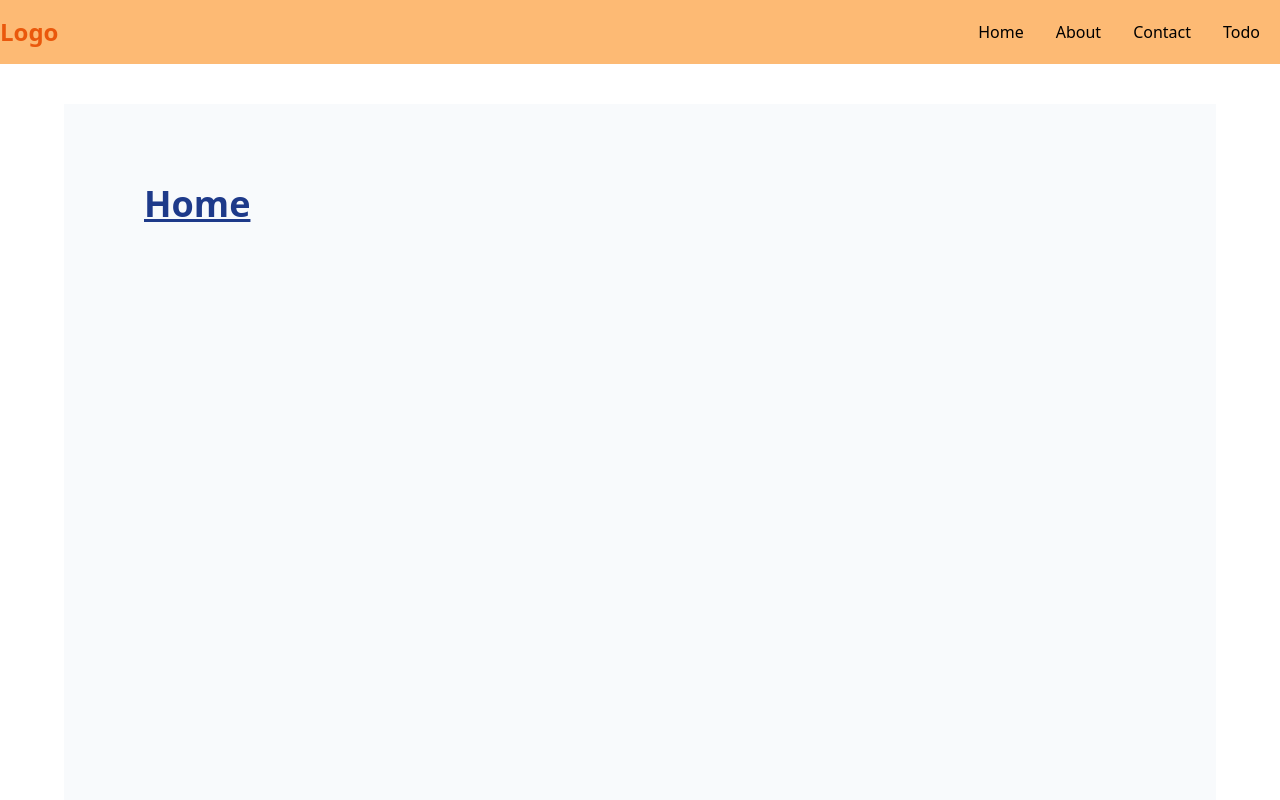
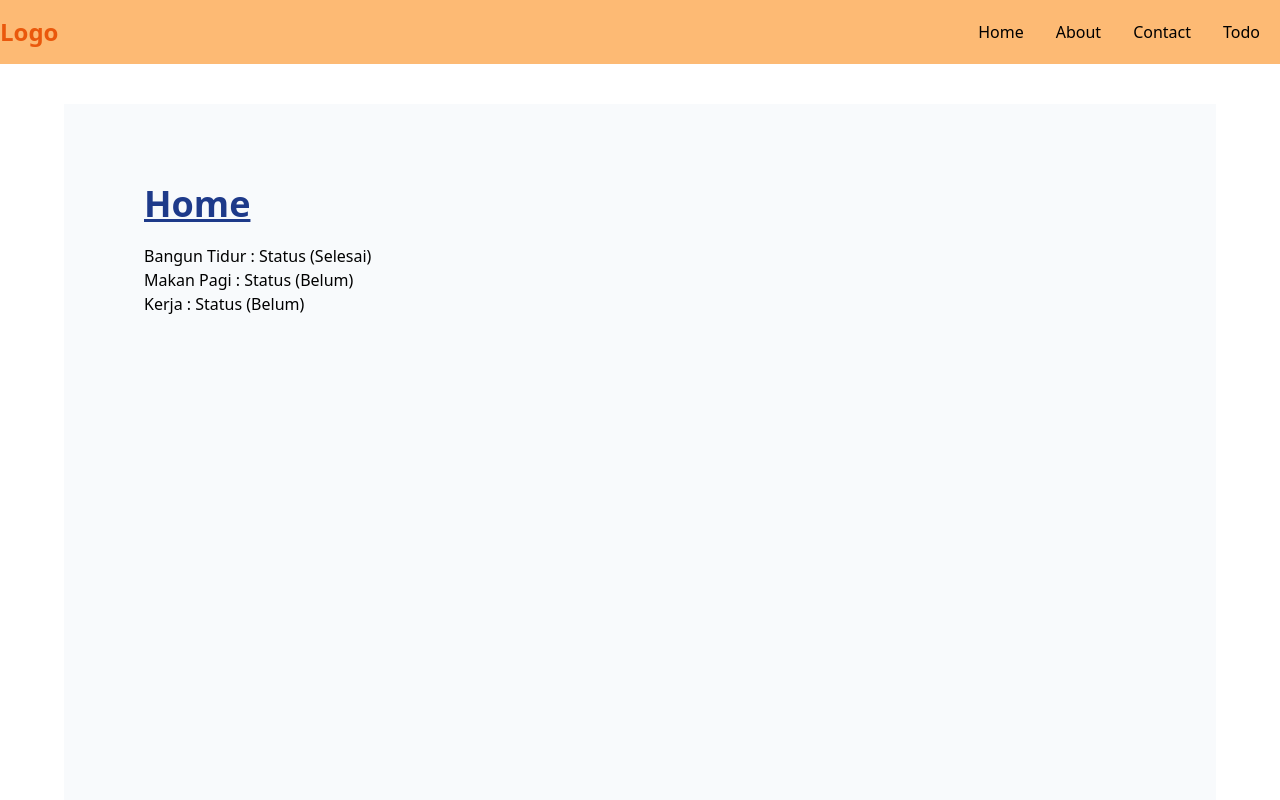
Before and after one commit to sayamelonk/ReactJS-Pemula, a React (Vite) app: page / in a window 1280 px wide. Shown: the top 800 px of the page. Built offline with nearby package versions, Linux system fonts and the light colour scheme.

Commit message:
React Hooks Dasar (UseContext)

```diff
--- /dev/null
+++ b/src/context/TodoContext.jsx
@@ -0,0 +1,61 @@
+import { createContext, useState } from 'react'
+import PropTypes from 'prop-types'
+
+export const TodoContext = createContext()
+
+export const TodoProvider = ({ children }) => {
+  const [todoList, setTodoList] = useState([
+    {
+      id: 1,
+      title: 'Bangun Tidur',
+      body: 'Bangun Tidur di Pagi Hari',
+      isComplete: true,
+    },
+    {
+      id: 2,
+      title: 'Makan Pagi',
+      body: 'Makan Soto Lamongan/Nasi Campur',
+      isComplete: false,
+    },
+    {
+      id: 3,
+      title: 'Kerja',
+      body: 'Kerja Kantoran dari Jam 9 Pagi - 5 Sore',
+      isComplete: false,
+    },
+  ])
+
+  const addTodo = (title, body) => {
+    let todoArray = todoList.length
+    setTodoList([
+      ...todoList,
+      {
+        id: todoArray + 1,
+        title: title,
+        body: body,
+        isComplete: false,
+      },
+    ])
+    // setTitle('')
+    // setBody('')
+  }
+
+  const changeStatusTodo = (id) => {
+    setTodoList((itemTodo) =>
+      itemTodo.map((data) =>
+        data.id === id ? { ...data, isComplete: true } : data,
+      ),
+    )
+    // console.log(todoList)
+  }
+
+  return (
+    <TodoContext.Provider value={{ todoList, addTodo, changeStatusTodo }}>
+      {children}
+    </TodoContext.Provider>
+  )
+}
+
+TodoProvider.propTypes = {
+  children: PropTypes.node.isRequired,
+}
--- a/src/main.jsx
+++ b/src/main.jsx
@@ -5,6 +5,7 @@ import HomeView from './page/HomeView.jsx'
 import AboutView from './page/AboutView.jsx'
 import TodoView from './page/TodoView.jsx'
 import ContactView from './page/ContactView.jsx'
+import { TodoProvider } from './context/TodoContext.jsx'
 
 import {
   createBrowserRouter,
@@ -25,5 +26,7 @@ const router = createBrowserRouter(
 )
 
 createRoot(document.getElementById('root')).render(
-  <RouterProvider router={router} />,
+  <TodoProvider>
+    <RouterProvider router={router} />
+  </TodoProvider>,
 )
--- a/src/page/HomeView.jsx
+++ b/src/page/HomeView.jsx
@@ -1,7 +1,22 @@
 import TittleHeader from '../components/TittleHeader'
+import { TodoContext } from '../context/TodoContext'
+import { useContext } from 'react'
 
 const HomeView = () => {
-  return <TittleHeader title={'Home'} />
+  const { todoList } = useContext(TodoContext)
+
+  return (
+    <>
+      <TittleHeader title={'Home'} />
+      <ul>
+        {todoList.map((todo) => (
+          <li key={todo.id}>
+            {todo.title} : Status ({todo.isComplete ? 'Selesai' : 'Belum'})
+          </li>
+        ))}
+      </ul>
+    </>
+  )
 }
 
 export default HomeView
--- a/src/page/TodoView.jsx
+++ b/src/page/TodoView.jsx
@@ -1,11 +1,14 @@
 import { FontAwesomeIcon } from '@fortawesome/react-fontawesome'
 import { faCheckCircle, faTimesCircle } from '@fortawesome/free-solid-svg-icons'
 import TittleHeader from '../components/TittleHeader'
-import { useState, useEffect } from 'react'
+import { useState, useEffect, useContext } from 'react'
+import { TodoContext } from '../context/TodoContext'
 
 const TodoView = () => {
   const [title, setTitle] = useState('')
   const [body, setBody] = useState('')
+
+  const { todoList, addTodo, changeStatusTodo } = useContext(TodoContext)
 
   const inputTitle = (event) => {
     setTitle(event.target.value)
@@ -17,16 +20,7 @@ const TodoView = () => {
 
   const handleSubmit = (event) => {
     event.preventDefault()
-    let todoArray = todoList.length
-    setTodoList([
-      ...todoList,
-      {
-        id: todoArray + 1,
-        title: title,
-        body: body,
-        isComplete: false,
-      },
-    ])
+    addTodo(title, body)
     setTitle('')
     setBody('')
   }
@@ -34,34 +28,8 @@ const TodoView = () => {
   // console.log(title, body)
 
   const changeStatus = (id) => {
-    setTodoList((itemTodo) =>
-      itemTodo.map((data) =>
-        data.id === id ? { ...data, isComplete: true } : data,
-      ),
-    )
-    console.log(todoList)
+    changeStatusTodo(id)
   }
-
-  const [todoList, setTodoList] = useState([
-    {
-      id: 1,
-      title: 'Bangun Tidur',
-      body: 'Bangun Tidur di Pagi Hari',
-      isComplete: true,
-    },
-    {
-      id: 2,
-      title: 'Makan Pagi',
-      body: 'Makan Soto Lamongan/Nasi Campur',
-      isComplete: false,
-    },
-    {
-      id: 3,
-      title: 'Kerja',
-      body: 'Kerja Kantoran dari Jam 9 Pagi - 5 Sore',
-      isComplete: false,
-    },
-  ])
 
   useEffect(() => {
     console.log('Todo Updated:', todoList)
```
